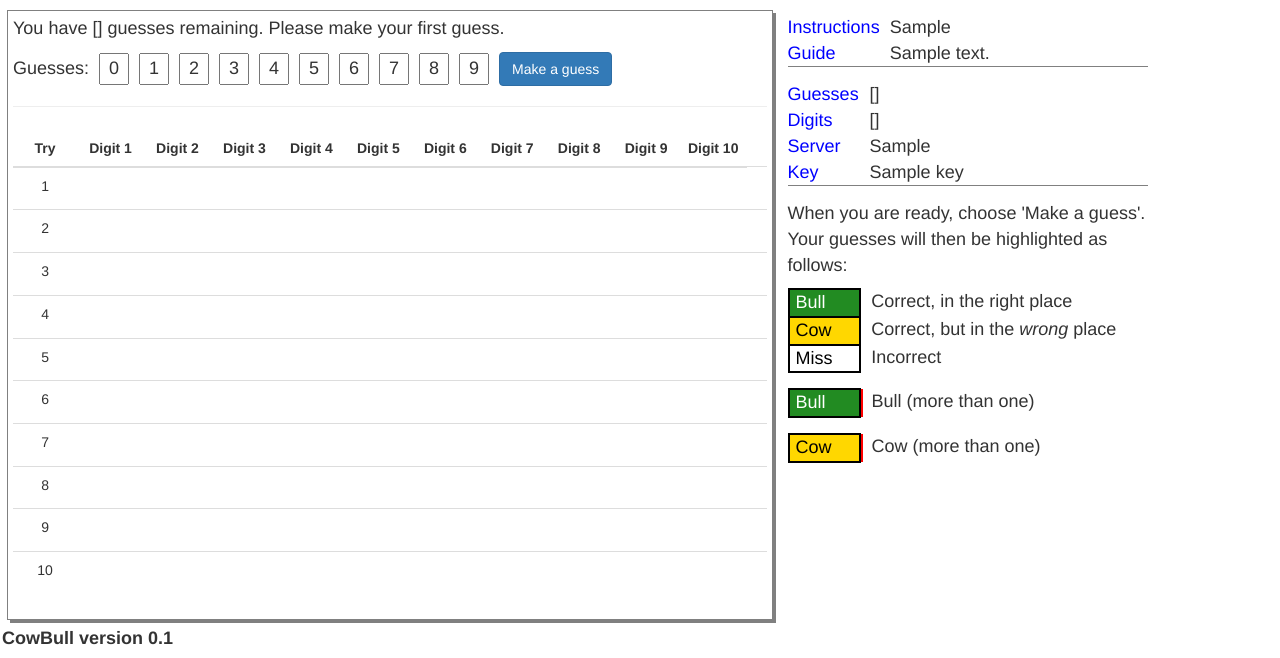
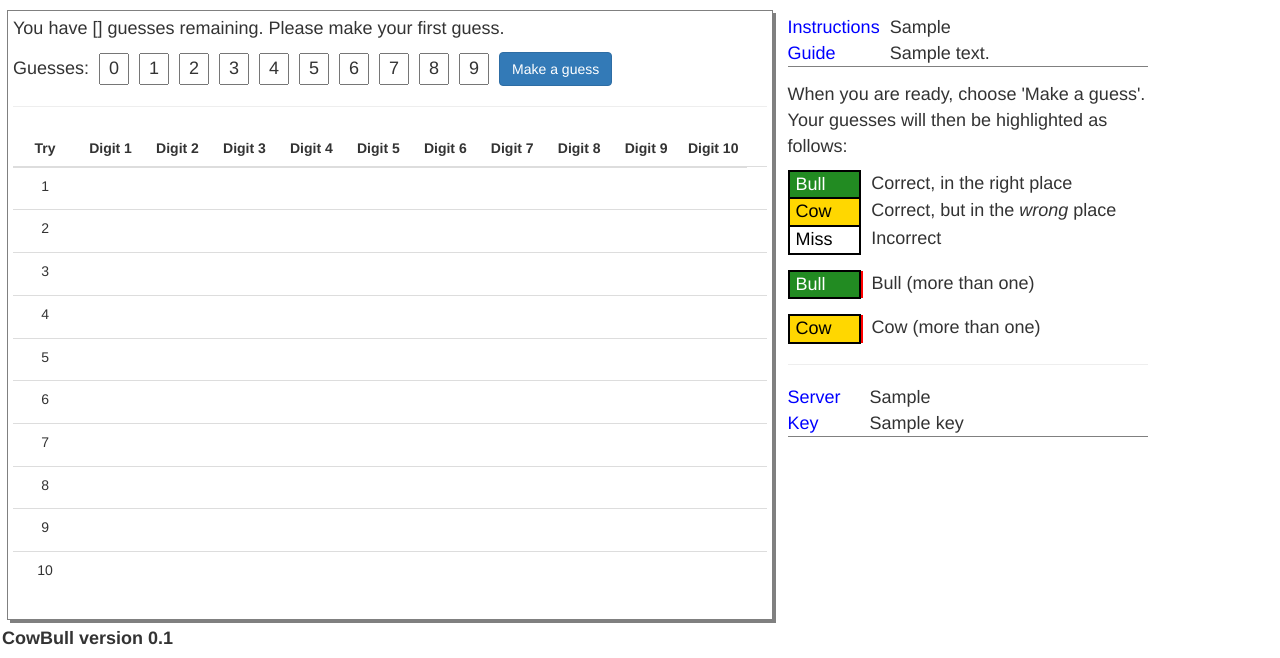
Before and after one commit to samueltauil/python_cowbull_webapp, a Python web app: template templates/playgame.html in a window 1280 px wide. Shown: the part 142-800 px from the top of the page. Run offline with Jinja, Linux system fonts and the light colour scheme; the template is opened without the code that fills it: most values are stand-ins (such as "Sample title", 1, 10 or a date in 2020).

```diff
--- a/templates/playgame.html
+++ b/templates/playgame.html
@@ -86,24 +86,6 @@
         <td class="col2">{{modes_notes}}</td>
     </tr>
 </table>
-<table class="instruction_table">
-    <tr>
-        <td class="col1">Guesses</td>
-        <td class="col2">{{guesses}}</td>
-    </tr>
-    <tr>
-        <td class="col1">Digits</td>
-        <td class="col2">{{digits}}</td>
-    </tr>
-    <tr>
-        <td class="col1">Server</td>
-        <td class="col2">{{served_by}}</td>
-    </tr>
-    <tr>
-        <td class="col1">Key</td>
-        <td class="col2">{{key}}</td>
-    </tr>
-</table>
 <p>
     When you are ready, choose 'Make a guess'. Your guesses will then be
     highlighted as follows:
@@ -134,6 +116,17 @@
         <td class="col2">Cow (more than one)</td>
     </tr>
 </table>
+<hr/>
+<table class="instruction_table">
+    <tr>
+        <td class="col1">Server</td>
+        <td class="col2">{{served_by}}</td>
+    </tr>
+    <tr>
+        <td class="col1">Key</td>
+        <td class="col2">{{key}}</td>
+    </tr>
+</table>
 {% endblock%}
 
 {% block footer %}
```
